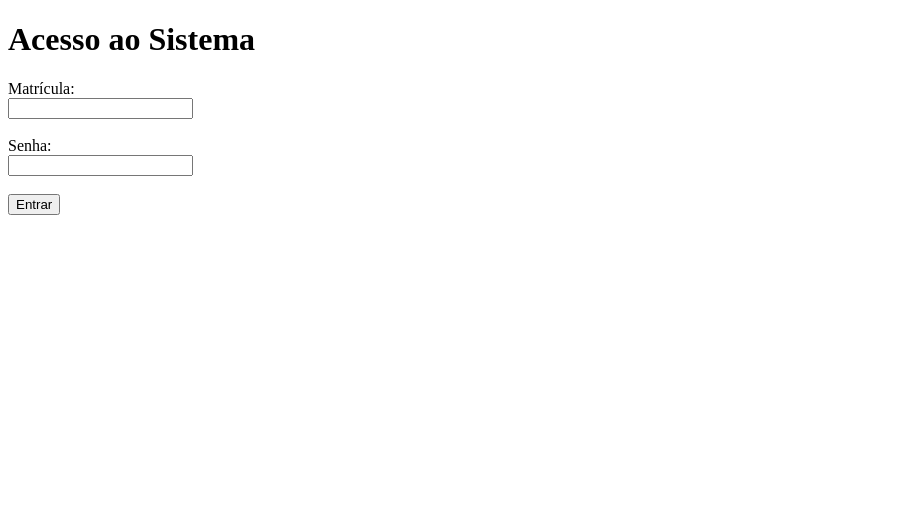
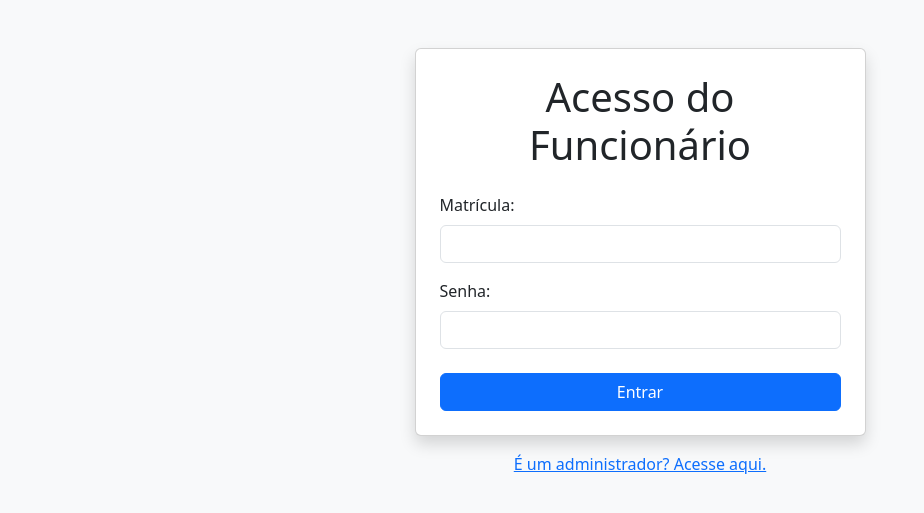
Before and after one commit to riquefernandes/hr_system, a Django app: page /login/ in a window 1280 px wide. Shown: the top 513 px of the page, without its empty margins (0-924 px from the left). Run offline with Django 5.2, Linux system fonts and the light colour scheme.

Commit message:
feat: styling the /login templete

```diff
--- a/funcionarios/templates/funcionarios/login.html
+++ b/funcionarios/templates/funcionarios/login.html
@@ -1,24 +1,35 @@
-<!DOCTYPE html>
-<html lang="pt-br">
-<head>
-    <meta charset="UTF-8">
-    <title>Login - Sistema RH</title>
-</head>
-<body>
+{% extends 'funcionarios/base.html' %}
 
-    <h1>Acesso ao Sistema</h1>
+{% block title %}Login - Sistema RH{% endblock %}
 
-    <form method="post">
-        {% csrf_token %}
+{% block content %}
+<div class="row justify-content-center mt-5">
+    <div class="col-md-6 col-lg-5">
+        <div class="card shadow">
+            <div class="card-body p-4">
+                <h1 class="card-title text-center mb-4">Acesso do Funcionário</h1>
 
-        <label for="username">Matrícula:</label><br>
-        <input type="text" id="username" name="username"><br><br>
+                {# Aqui é um bom lugar para exibir mensagens de erro no futuro, se o login falhar #}
 
-        <label for="password">Senha:</label><br>
-        <input type="password" id="password" name="password"><br><br>
-
-        <button type="submit">Entrar</button>
-    </form>
-
-</body>
-</html>
+                <form method="post" novalidate>
+                    {% csrf_token %}
+                    <div class="mb-3">
+                        <label for="username" class="form-label">Matrícula:</label>
+                        <input type="text" id="username" name="username" class="form-control" required>
+                    </div>
+                    <div class="mb-3">
+                        <label for="password" class="form-label">Senha:</label>
+                        <input type="password" id="password" name="password" class="form-control" required>
+                    </div>
+                    <div class="d-grid mt-4">
+                        <button type="submit" class="btn btn-primary">Entrar</button>
+                    </div>
+                </form>
+            </div>
+        </div>
+        <div class="text-center mt-3">
+            <a href="{% url 'admin:login' %}">É um administrador? Acesse aqui.</a>
+        </div>
+    </div>
+</div>
+{% endblock %}
```
